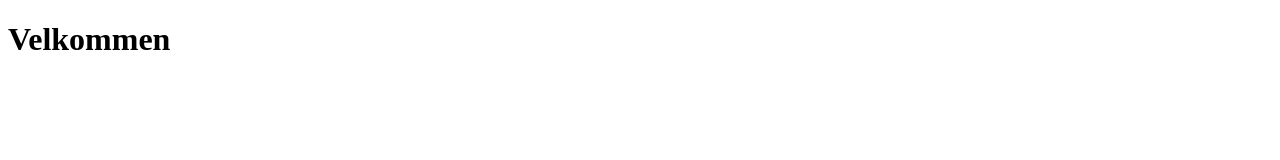
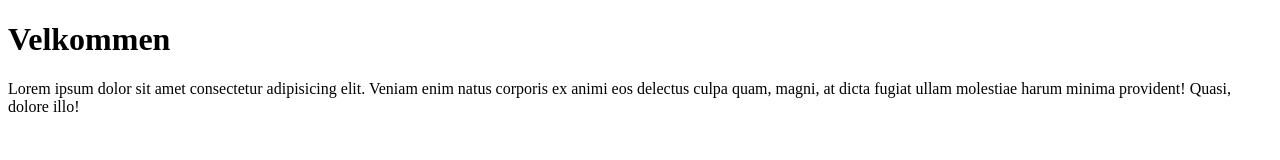
Before and after one commit to durmusserdar/test4, a plain HTML site: page index.html in a window 1280 px wide. Drawn offline with Linux system fonts and the light colour scheme.

Commit message:
den andre filen

```diff
--- a/index.html
+++ b/index.html
@@ -8,5 +8,6 @@
 </head>
 <body>
     <h1>Velkommen</h1>
+    <p>Lorem ipsum dolor sit amet consectetur adipisicing elit. Veniam enim natus corporis ex animi eos delectus culpa quam, magni, at dicta fugiat ullam molestiae harum minima provident! Quasi, dolore illo!</p>
 </body>
 </html>
```
